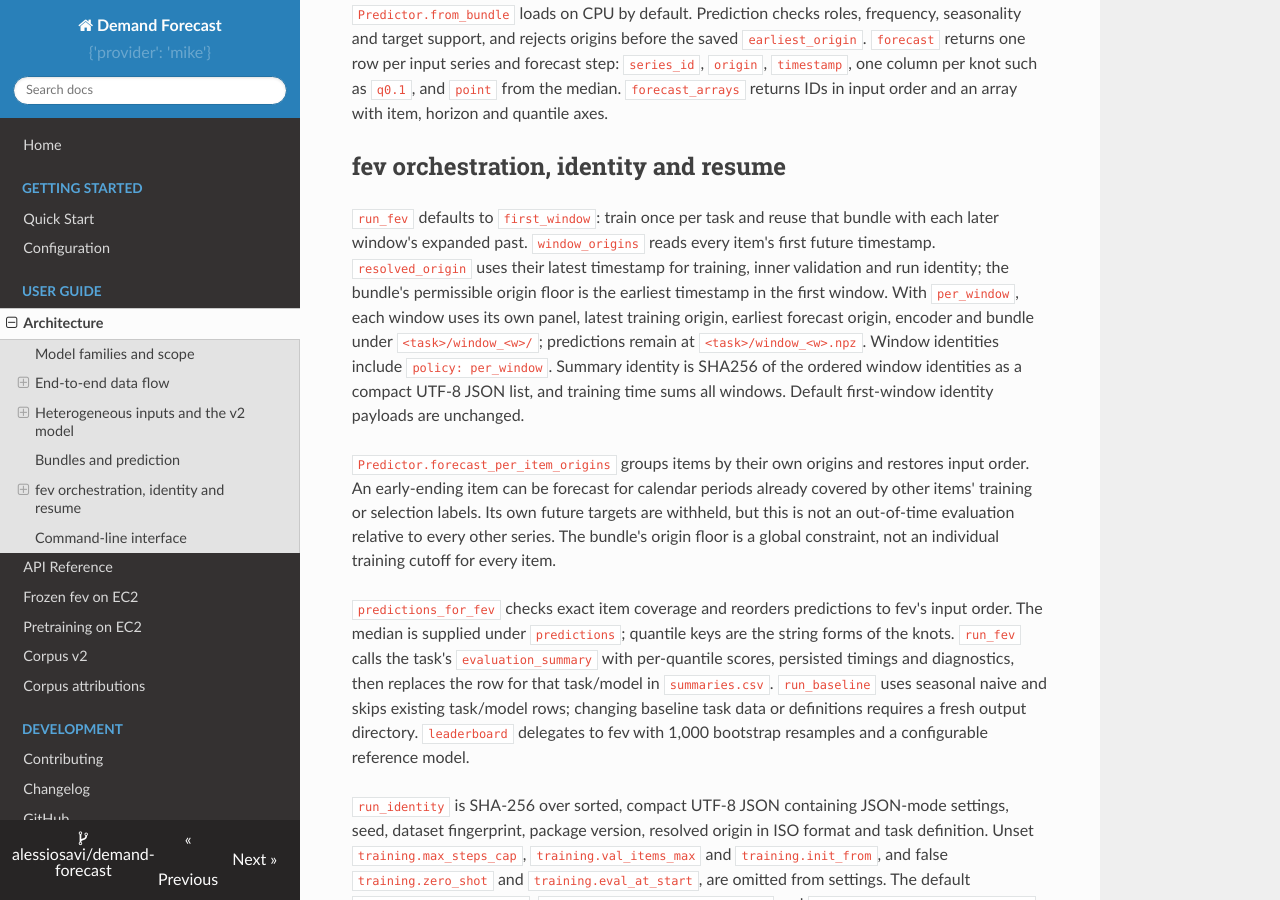
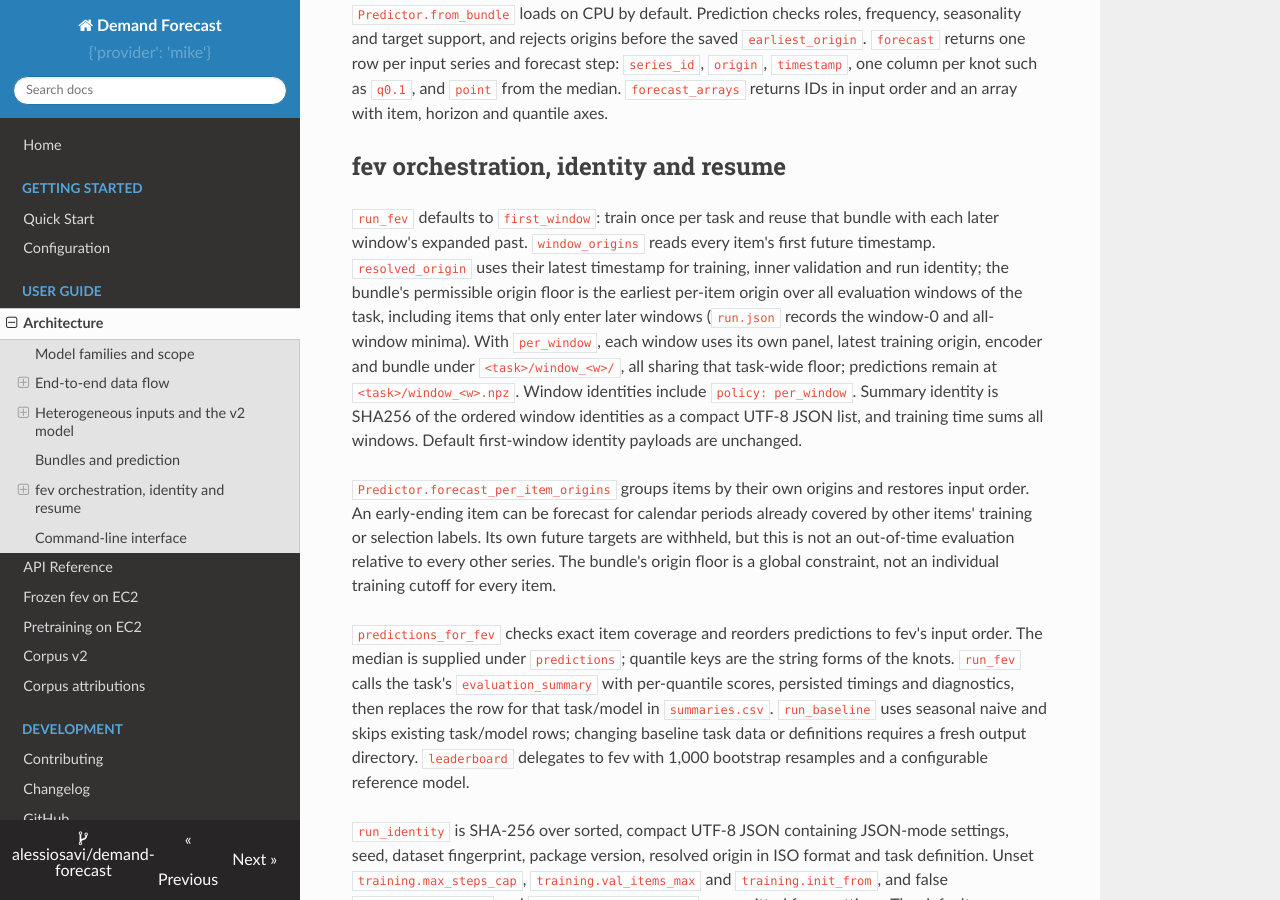
Before and after one commit to alessiosavi/demand-forecast, an MkDocs documentation site: the page built from docs/ARCHITECTURE.md, in a window 1280 px wide and 900 px high, scrolled down 6915 px. Built offline with MkDocs 1.6.1, drawn with Linux system fonts in a browser that asks for light colours; nearby versions of some CDN libraries.

Commit message:
docs: describe the task-wide origin floor in ARCHITECTURE.md
The floor paragraph still described the window-0 floor that #63 replaced; it now
states the earliest per-item origin over all evaluation windows for both policies
and the run.json fields that record the minima.

```diff
--- a/docs/ARCHITECTURE.md
+++ b/docs/ARCHITECTURE.md
@@ -264,9 +264,11 @@ item, horizon and quantile axes.
 with each later window's expanded past. `window_origins` reads every item's first
 future timestamp. `resolved_origin` uses their latest timestamp for training,
 inner validation and run identity; the bundle's permissible origin floor is the
-earliest timestamp in the first window. With `per_window`, each window uses its
-own panel, latest training origin, earliest forecast origin, encoder and bundle
-under `<task>/window_<w>/`; predictions remain at `<task>/window_<w>.npz`.
+earliest per-item origin over all evaluation windows of the task, including items
+that only enter later windows (`run.json` records the window-0 and all-window
+minima). With `per_window`, each window uses its own panel, latest training
+origin, encoder and bundle under `<task>/window_<w>/`, all sharing that task-wide
+floor; predictions remain at `<task>/window_<w>.npz`.
 Window identities include `policy: per_window`. Summary identity is SHA256 of the
 ordered window identities as a compact UTF-8 JSON list, and training time sums
 all windows. Default first-window identity payloads are unchanged.
```
